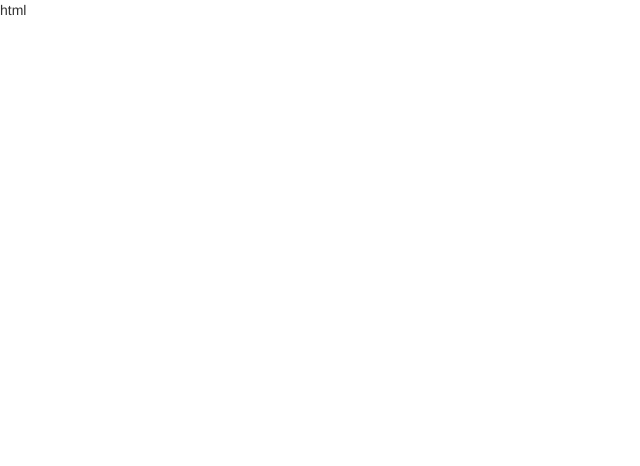
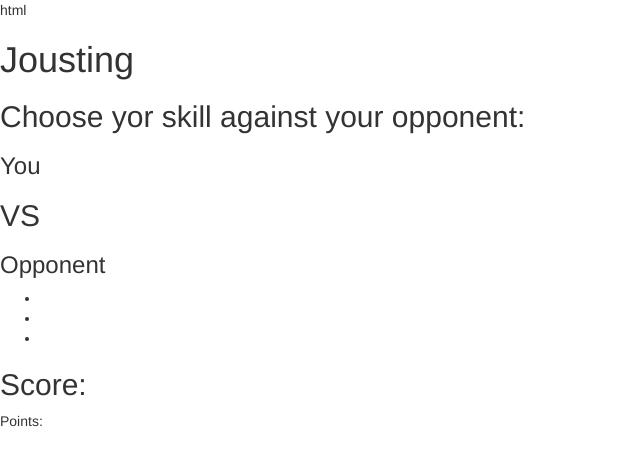
Before and after one commit to AndrosDe/Jousting, a plain HTML site: page index.html in a window 1280 px wide. Shown: the whole page, without its empty margins (0-640 px from the left). Drawn offline with nearby package versions, Linux system fonts and the light colour scheme.

Commit message:
add html sturcture to index.html

```diff
--- a/index.html
+++ b/index.html
@@ -11,6 +11,73 @@ html<!DOCTYPE html>
 <title>Jousting</title>
 </head>
 <body>
+    <header>
+        <h1>Jousting</h1>
+    </header>
+
+    <!-- Main Game section-->
+    <section>
+        <h2>Choose yor skill against your opponent:</h2>
+        <div> <!-- Start Button--> </div>
+        <div>
+            <!-- Countdown-->
+            <div>
+                <!-- 3, 2, 1, Joust!-->
+            </div>
+            <span>
+                <h3> You </h3>
+                <!-- Yor selected Skill-->
+                <div></div>
+            </span>
+            <span>
+                <h2>VS</h2>
+            </span>
+            <span>
+                <h3> Opponent </h3>
+                <!-- Computer selected skill-->
+                <div></div>
+            </span>
+            <!-- Animation-->
+            <div>
+                <!-- Knight 1-->
+                <div>
+
+                </div>
+                <!-- Middel Collision-->
+                <div>
+
+                </div>
+                <!-- Knight 2-->
+                <div>
+
+                </div>
+            </div>
+
+        </div>
+        <!-- Skill-List-->
+        <ul>
+            <li></li>
+            <li></li>
+            <li></li>
+        </ul>
+    </section>
+
+    <!-- Score section-->
+    <section>
+        <h2>Score:</h2>
+        <div>
+            <span>
+            <p>Points:</p>
+            </span>
+            <span>
+
+            </span>
+        </div>
+    </section>
+
+    <footer>
+
+    </footer>
 
 <script src="https://cdnjs.cloudflare.com/ajax/libs/jquery/3.5.1/jquery.min.js"></script>
 <script src="https://cdnjs.cloudflare.com/ajax/libs/twitter-bootstrap/3.3.7/js/bootstrap.min.js"></script>
```
Also changed, not shown: 1 other file.
